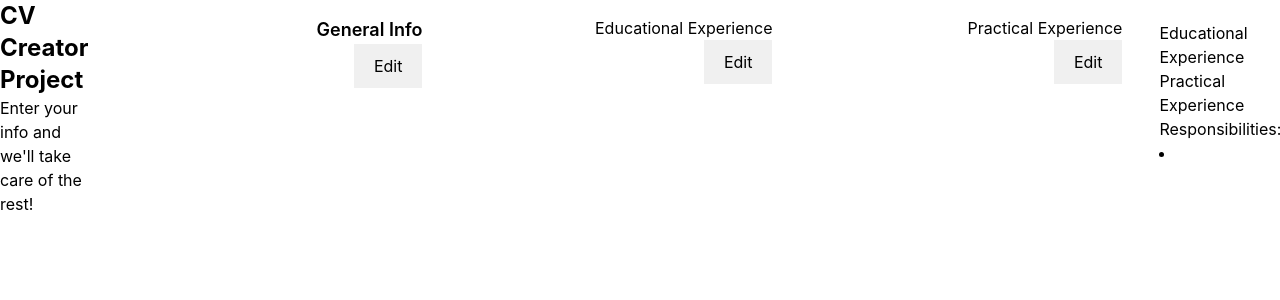
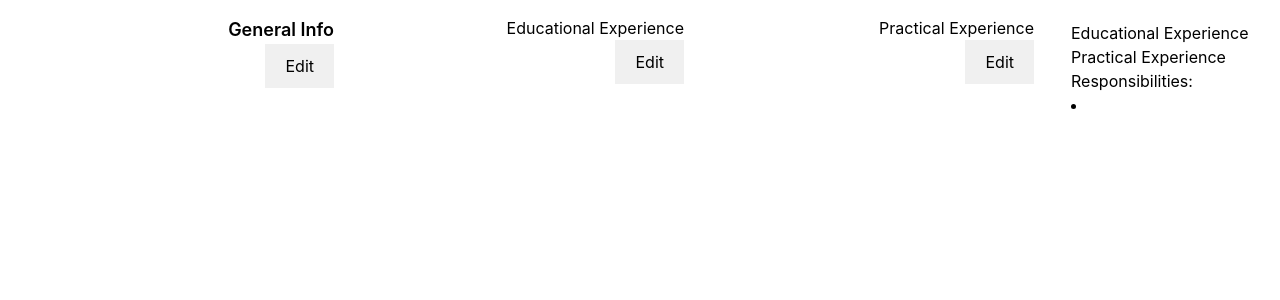
Before and after one commit to pinkx-xlink/react-cv-generator, a React (Vite) app: page / in a window 1280 px wide. Shown: the top 300 px of the page. Built offline with nearby package versions, Linux system fonts and the light colour scheme.

Commit message:
Remove the header logic from Info.jsx and create a new Header component to contain that code

```diff
--- /dev/null
+++ b/src/components/Header.jsx
@@ -0,0 +1,9 @@
+import React from "react";
+export default function Header() {
+  return (
+    <header className="header">
+      <h1 className="text-2xl font-bold">CV Creator Project</h1>
+      <p>Enter your info and we'll take care of the rest!</p>
+    </header>
+  );
+}
--- a/src/components/Info.jsx
+++ b/src/components/Info.jsx
@@ -99,11 +99,6 @@ export default function Info() {
   }
   return (
     <div className="info">
-      <header className="header">
-        <h1 className="text-2xl font-bold">CV Creator Project</h1>
-        <p>Enter your info and we'll take care of the rest!</p>
-      </header>
-
       {/* THIS IS THE OLD INPUT FIELDS LIST */}
       {/*
       <div className="buttons-and-input-container">
```
